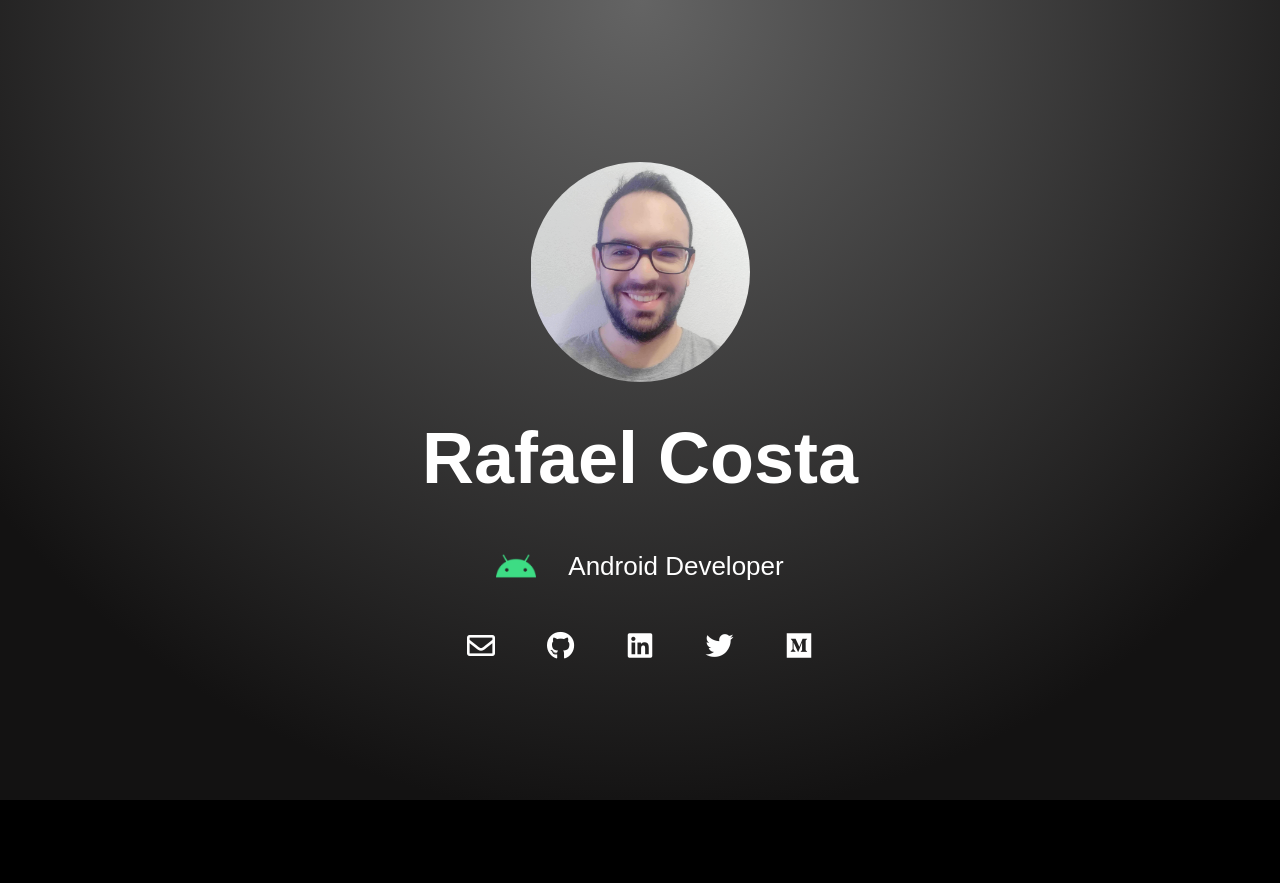
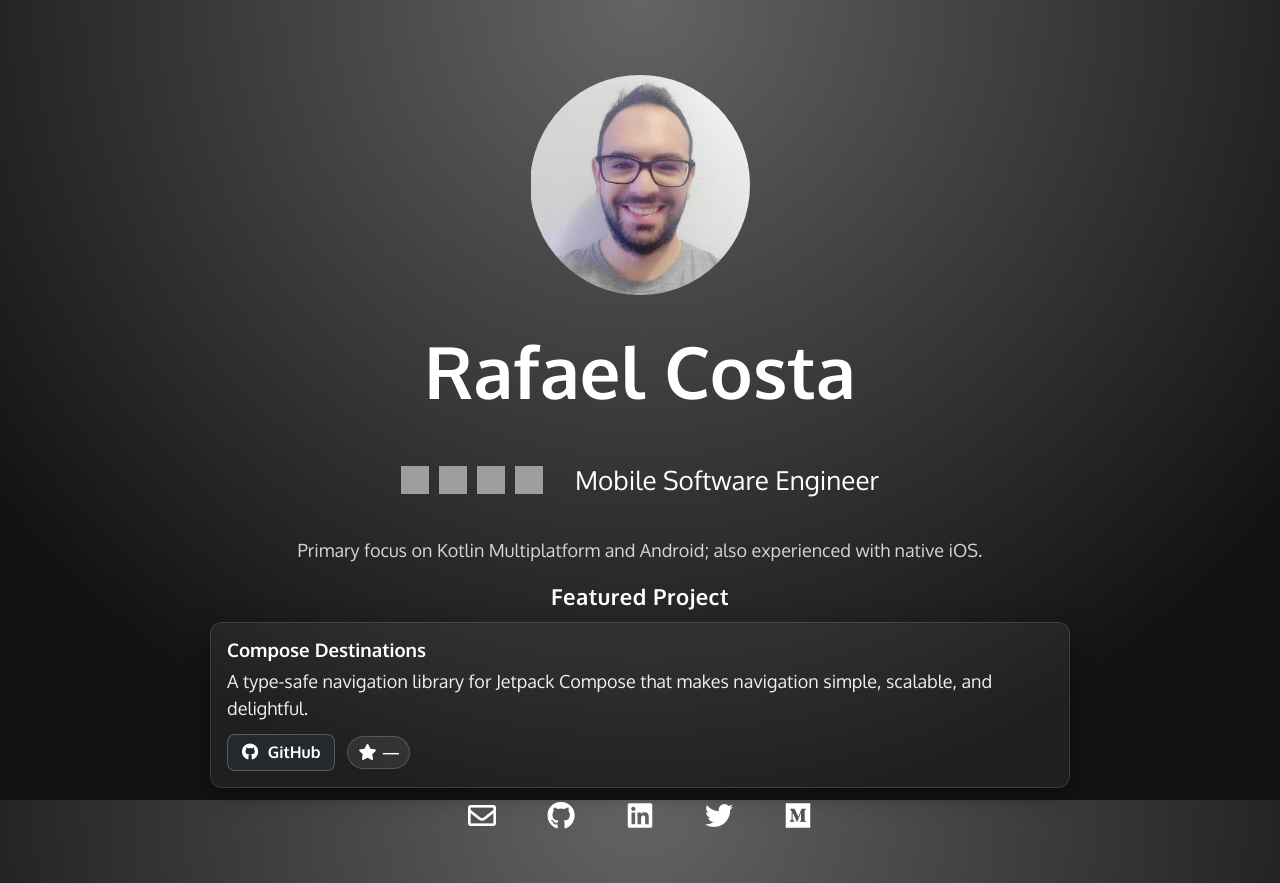
Before and after one commit to raamcosta/raamcosta.github.io, a plain HTML site: page index.html in a window 1280 px wide. Before the commit the page ends 800 px from the top, so only its background shows below. Drawn offline with nearby package versions, Linux system fonts and the light colour scheme; no server answers; grey boxes are pictures that could not be loaded.

Commit message:
Update personal site with new description, featured project, and enhanced UI styles

```diff
--- a/css/app.css
+++ b/css/app.css
@@ -1,11 +1,12 @@
 html {
 	height: 100%;
-	overflow: hidden;
-	font-family: 'Courier New"', sans-serif;
+	overflow-x: hidden;
+	overflow-y: auto;
+	font-family: 'Oxygen', sans-serif;
 }
 
 body {
-	height: 100%;
+	min-height: 100%;
 	display: -ms-flexbox;
 	display: -webkit-flex;
 	display: flex;
@@ -13,8 +14,10 @@ body {
 	-webkit-align-items: center;
 	-webkit-box-align: center;
 	align-items: center;
-    justify-content: center;
+    justify-content: flex-start;
     -ms-flex-align: center;
+    padding: 40px 16px;
+    box-sizing: border-box;
 }
 
 main {
@@ -236,3 +239,124 @@ a {
 .inline-flex-parent {
 	display: inline-flex;
   }
+/* --- Added styles for updated UI and Featured Project --- */
+main {
+  max-width: 860px;
+  margin: 0 auto;
+}
+
+.tagline {
+  margin: 8px 0 24px;
+  color: #e8e8e8;
+  opacity: 0.9;
+}
+
+.section-title {
+  font-size: 22px;
+  margin: 24px 0 12px;
+  letter-spacing: 0.5px;
+  color: #ffffff;
+}
+
+#featured {
+  width: 100%;
+}
+
+.card {
+  background: rgba(255,255,255,0.06);
+  border: 1px solid rgba(255,255,255,0.12);
+  border-radius: 12px;
+  padding: 16px;
+  text-align: left;
+  box-shadow: 0 6px 24px rgba(0,0,0,0.35);
+  backdrop-filter: blur(2px);
+}
+
+.card h3 {
+  margin-top: 0;
+  margin-bottom: 8px;
+}
+
+.card p {
+  color: #efefef;
+  line-height: 1.5;
+}
+
+.card-actions {
+  display: flex;
+  align-items: center;
+  gap: 12px;
+  margin-top: 12px;
+}
+
+.btn {
+  display: inline-block;
+  padding: 8px 14px;
+  background: #4caf50;
+  color: #ffffff;
+  border-radius: 8px;
+  font-weight: 700;
+  border: 1px solid rgba(255,255,255,0.2);
+}
+
+.btn:hover {
+  background: #43a047;
+}
+
+.badge {
+  height: 20px;
+}
+
+/* GitHub star iframe alignment */
+.gh-star {
+  vertical-align: middle;
+}
+
+/* GitHub button variant */
+.btn-gh {
+  background: #24292e;
+  border-color: rgba(255,255,255,0.24);
+}
+.btn-gh:hover { background: #1f2428; }
+
+/* Icon spacing inside buttons */
+.btn i { margin-right: 6px; }
+
+/* Star count chip */
+.chip {
+  display: inline-flex;
+  align-items: center;
+  gap: 6px;
+  padding: 6px 10px;
+  background: rgba(255,255,255,0.08);
+  border: 1px solid rgba(255,255,255,0.18);
+  border-radius: 999px;
+  font-weight: 700;
+  color: #ffffff;
+}
+
+/* Tweak inline flex spacing */
+.parent.inline-flex-parent {
+  align-items: center;
+}
+
+/* Skills icons row */
+.skills-icons {
+  display: inline-flex;
+  align-items: center;
+  gap: 10px;
+}
+.skill-icon {
+  width: 28px;
+  height: 28px;
+  vertical-align: middle;
+}
+
+/* Responsive tweaks */
+@media (max-width: 500px){
+  .section-title { font-size: 18px; }
+  .card { padding: 14px; }
+  .card-actions { flex-wrap: wrap; }
+  .badge { height: 18px; }
+  .skill-icon { width: 22px; height: 22px; }
+}
--- a/index.html
+++ b/index.html
@@ -9,12 +9,12 @@
     <meta name="google-site-verification" content="kPUJwk_0A_miTRRvlAw_EnT504wkkTCsXg4tcHUw2t4" />
     <meta name="viewport" content="width=device-width, initial-scale=1">
     <meta name="author" content="Rafael Costa">
-    <meta name="description" content="Rafael Costa's personal site" />
-    <meta name="keywords" content="Rafael Costa, rafael, android developer" />
-    <meta property="og:title" content="rafaelcosta">
+    <meta name="description" content="Rafael Costa — Mobile Software Engineer focused on Kotlin Multiplatform and Android. Creator of Compose Destinations." />
+    <meta name="keywords" content="Rafael Costa, Mobile Software Engineer, Kotlin Multiplatform, Android, iOS, Compose Destinations" />
+    <meta property="og:title" content="Rafael Costa — Mobile Software Engineer">
     <meta property="og:url" content="http://rafaelcosta.xyz">
     <meta property="og:image" content="https://raw.githubusercontent.com/raamcosta/raamcosta.github.io/master/screenshot.png">
-    <meta property="og:description" content="Rafael Costa's personal site">
+    <meta property="og:description" content="Rafael Costa — Mobile Software Engineer focused on Kotlin Multiplatform and Android. Creator of Compose Destinations.">
 
     <link rel="icon" href="favicon.ico">
     <link rel="stylesheet" type="text/css" href='https://fonts.googleapis.com/css?family=Oxygen:400,700'>
@@ -37,32 +37,86 @@
       </h1>
 
       <div class='parent inline-flex-parent'>
-        <img class='child android' src="favicon.ico">
+        <div class="child skills-icons" aria-label="Technologies: Kotlin, Android, Swift, iOS">
+          <img class='skill-icon' src="https://cdn.simpleicons.org/kotlin" alt="Kotlin" title="Kotlin" />
+          <img class='skill-icon' src="https://cdn.simpleicons.org/android" alt="Android" title="Android" />
+          <img class='skill-icon' src="https://cdn.simpleicons.org/swift" alt="Swift" title="Swift" />
+          <img class='skill-icon' src="https://cdn.simpleicons.org/apple" alt="iOS" title="iOS" />
+        </div>
         <p class='child' id="skills">
-          Android Developer
+          Mobile Software Engineer
         </p>
       </div>
 
+      <p class='tagline'>Primary focus on Kotlin Multiplatform and Android; also experienced with native iOS.</p>
+
+      <section id="featured">
+        <h2 class="section-title">Featured Project</h2>
+        <div class="card">
+          <h3>Compose Destinations</h3>
+          <p>A type-safe navigation library for Jetpack Compose that makes navigation simple, scalable, and delightful.</p>
+          <div class="card-actions">
+            <a class="btn btn-gh" href="https://github.com/raamcosta/compose-destinations" target="_blank" rel="noopener" aria-label="Open Compose Destinations on GitHub">
+              <i class="fab fa-github" aria-hidden="true"></i> GitHub
+            </a>
+            <span class="chip" id="repo-stars" title="GitHub stars">
+              <i class="fa fa-star" aria-hidden="true"></i>
+              <span id="star-count" aria-live="polite">—</span>
+            </span>
+          </div>
+        </div>
+      </section>
+
       <nav class="hi-icon-wrap hi-icon-effect-8">
-        <a href="mailto:rafael.alexm.costa@gmail.com" target="_blank">
+        <a href="mailto:rafael.alexm.costa@gmail.com" target="_blank" aria-label="Email Rafael" rel="noopener">
           <div class="hi-icon fa fa-envelope" aria-hidden="true"></div>
         </a>
-        <a href="https://github.com/raamcosta" target="_blank">
+        <a href="https://github.com/raamcosta" target="_blank" aria-label="Rafael on GitHub" rel="noopener">
           <div class="hi-icon fab fa-github" aria-hidden="true"></div>
         </a>
-        <a href="https://linkedin.com/in/rafaelamcosta" target="_blank">
+        <a href="https://linkedin.com/in/rafaelamcosta" target="_blank" aria-label="Rafael on LinkedIn" rel="noopener">
           <div class="hi-icon fab fa-linkedin" aria-hidden="true"></div>
         </a>
-        <a href="https://twitter.com/raamcosta" target="_blank">
+        <a href="https://twitter.com/raamcosta" target="_blank" aria-label="Rafael on Twitter/X" rel="noopener">
           <div class="hi-icon fab fa-twitter" aria-hidden="true"></div>
         </a>
-        <a href="https://medium.com/@rafaelamcosta" target="_blank">
+        <a href="https://medium.com/@rafaelamcosta" target="_blank" aria-label="Rafael on Medium" rel="noopener">
           <div class="hi-icon fab fa-medium" aria-hidden="true"></div>
         </a>
       </nav>
 
     </main>
 
+    <script>
+      (function(){
+        var el = document.getElementById('star-count');
+        if (!el) return;
+        var KEY = 'cd_repo_stars_cache';
+        var TTL = 60 * 60 * 1000; // 1 hour
+        try {
+          var cached = localStorage.getItem(KEY);
+          if (cached) {
+            var data = JSON.parse(cached);
+            if (Date.now() - data.ts < TTL && typeof data.count === 'number') {
+              el.textContent = Number(data.count).toLocaleString();
+            }
+          }
+        } catch (e) { /* ignore */ }
+        try {
+          fetch('https://api.github.com/repos/raamcosta/compose-destinations')
+            .then(function(r){ return r.ok ? r.json() : Promise.reject(r); })
+            .then(function(j){
+              if (j && typeof j.stargazers_count === 'number') {
+                var count = j.stargazers_count;
+                el.textContent = Number(count).toLocaleString();
+                try { localStorage.setItem(KEY, JSON.stringify({ ts: Date.now(), count: count })); } catch (e) {}
+              }
+            })
+            .catch(function(){ /* keep fallback or cached value */ });
+        } catch (e) { /* network blocked; keep fallback */ }
+      })();
+    </script>
+
   </body>
 
 </html>
```
